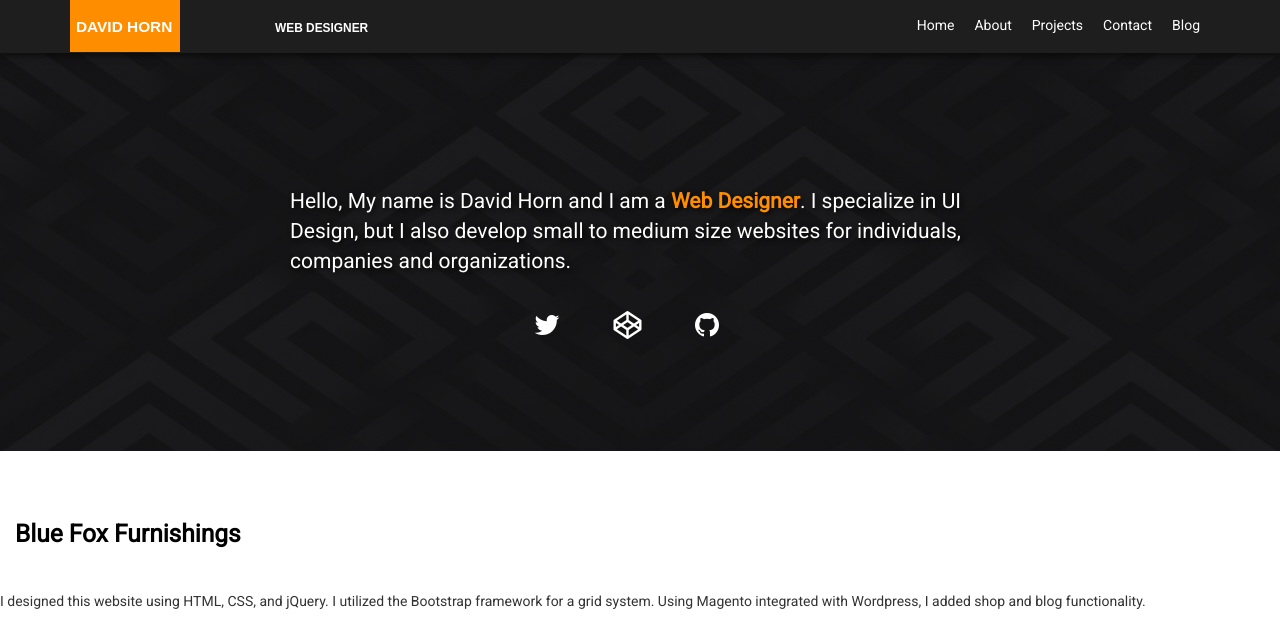
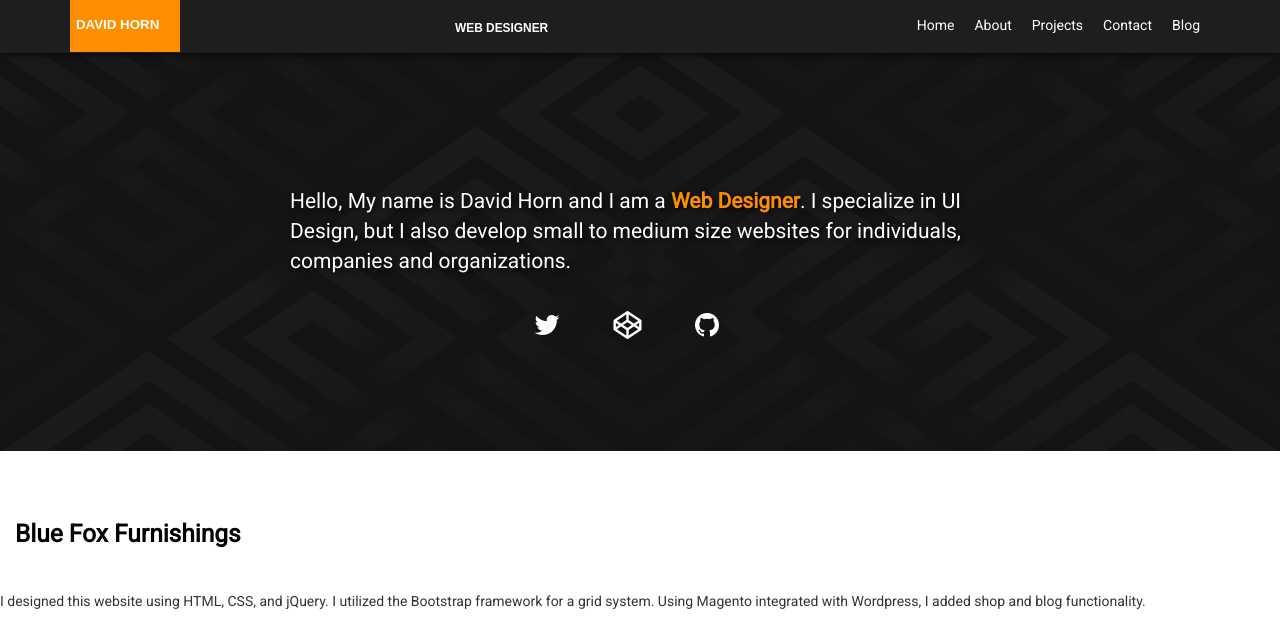
Before and after one commit to davidh6164/davidh6164.github.io, a Jekyll site: the page built from index.md, in a window 1280 px wide. Shown: the top 621 px of the page. Built offline with Jekyll 4.4.1, drawn with Linux system fonts in a browser that asks for light colours; nearby versions of some CDN libraries; library files that are not in the unit come from our copies; a script that is not in the unit is left out; grey boxes are pictures that could not be loaded.

Commit message:
Add files via upload

```diff
--- a/assets/style.css
+++ b/assets/style.css
@@ -128,7 +128,7 @@
     font-family: sans-serif;
     color:#fff;
     position:absolute;
-    font-size: 1.1em;
+    font-size: 0.95em;
     font-weight: 900;
     text-transform: uppercase;
 }
@@ -136,6 +136,8 @@
     top: 20px;
     left: 150px;
     font-size: 0.85em;
+    float:left;
+    position:relative;
 }
 .desktop-navbar {
     display:none;
@@ -572,7 +574,7 @@
     background: linear-gradient(#cd7100,#e77f00 15%);
 }
 .shadow-row {
-    box-shadow: 7px 0 10px rgba(0,0,0,0.55);
+    box-shadow: 0px 10px 7px -7px rgba(0,0,0,0.55);
 }
 
 
@@ -699,10 +701,6 @@
     margin: -15px 0 0 0;
     height: 75px;
 }
-.projects-heading:active, .projects-heading:hover, .projects-heading:focus {
-    margin: -45px 0 0 0;
-    height: 105px;
-}
 		.sticky-section-jump {
 			position: fixed
 		}
```
